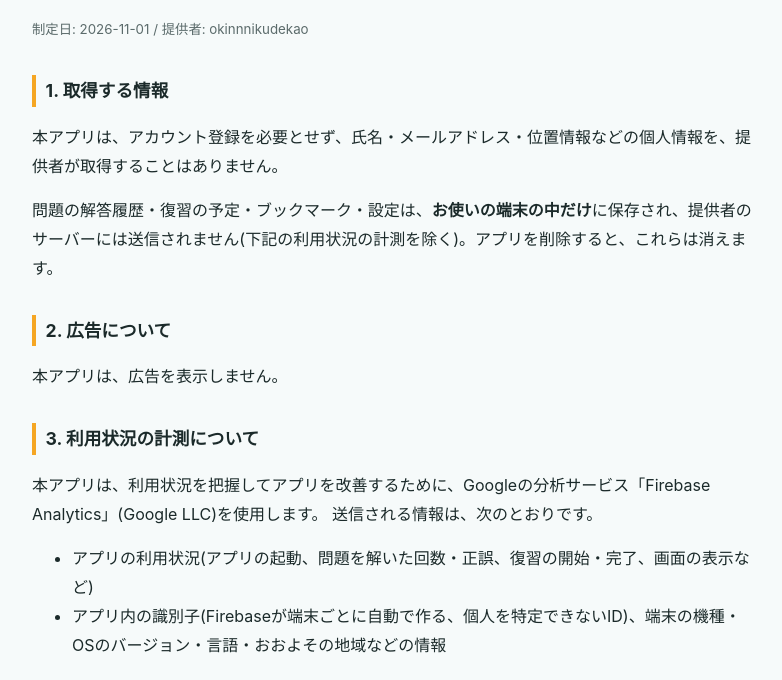
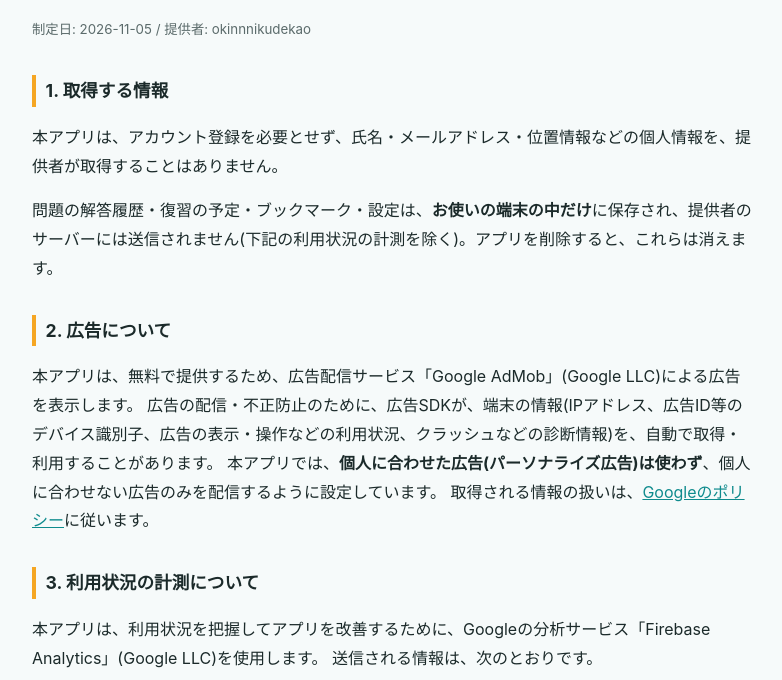
Before and after one commit to 06190528/apps-pages, a plain HTML site: page kaigofukushishi/privacy/index.html in a window 1280 px wide. Shown: the part 98-778 px from the top of the page, without its empty margins (248-1030 px from the left). Drawn offline with Linux system fonts and the light colour scheme.

Commit message:
介護福祉士試験対策 過去問と自動復習のサポート・プライバシーポリシーのページを更新

```diff
--- a/kaigofukushishi/privacy/index.html
+++ b/kaigofukushishi/privacy/index.html
@@ -2,12 +2,15 @@
 <title>介護福祉士試験対策 過去問と自動復習 プライバシーポリシー</title><style>body{margin:0;font-family:-apple-system,"Hiragino Sans","Noto Sans JP",sans-serif;line-height:1.8;color:#1b2a2a;background:#f6fafa}
 main{max-width:720px;margin:0 auto;padding:32px 20px 64px}h1{font-size:1.6rem;color:#0f8b8d}h2{font-size:1.1rem;margin-top:2rem;border-left:4px solid #f5a623;padding-left:.6rem}
 a{color:#0f8b8d}small{color:#5b6b6b}</style></head><body><main><h1>介護福祉士試験対策 過去問と自動復習 プライバシーポリシー</h1>
-<p><small>制定日: 2026-11-01 / 提供者: okinnnikudekao</small></p>
+<p><small>制定日: 2026-11-05 / 提供者: okinnnikudekao</small></p>
 <h2>1. 取得する情報</h2>
 <p>本アプリは、アカウント登録を必要とせず、氏名・メールアドレス・位置情報などの個人情報を、提供者が取得することはありません。</p>
 <p>問題の解答履歴・復習の予定・ブックマーク・設定は、<b>お使いの端末の中だけ</b>に保存され、提供者のサーバーには送信されません(下記の利用状況の計測を除く)。アプリを削除すると、これらは消えます。</p>
 <h2>2. 広告について</h2>
-<p>本アプリは、広告を表示しません。</p>
+<p>本アプリは、無料で提供するため、広告配信サービス「Google AdMob」(Google LLC)による広告を表示します。
+広告の配信・不正防止のために、広告SDKが、端末の情報(IPアドレス、広告ID等のデバイス識別子、広告の表示・操作などの利用状況、クラッシュなどの診断情報)を、自動で取得・利用することがあります。
+本アプリでは、<b>個人に合わせた広告(パーソナライズ広告)は使わず</b>、個人に合わせない広告のみを配信するように設定しています。
+取得される情報の扱いは、<a href="https://policies.google.com/technologies/partner-sites">Googleのポリシー</a>に従います。</p>
 <h2>3. 利用状況の計測について</h2>
 <p>本アプリは、利用状況を把握してアプリを改善するために、Googleの分析サービス「Firebase Analytics」(Google LLC)を使用します。
 送信される情報は、次のとおりです。</p>
```
